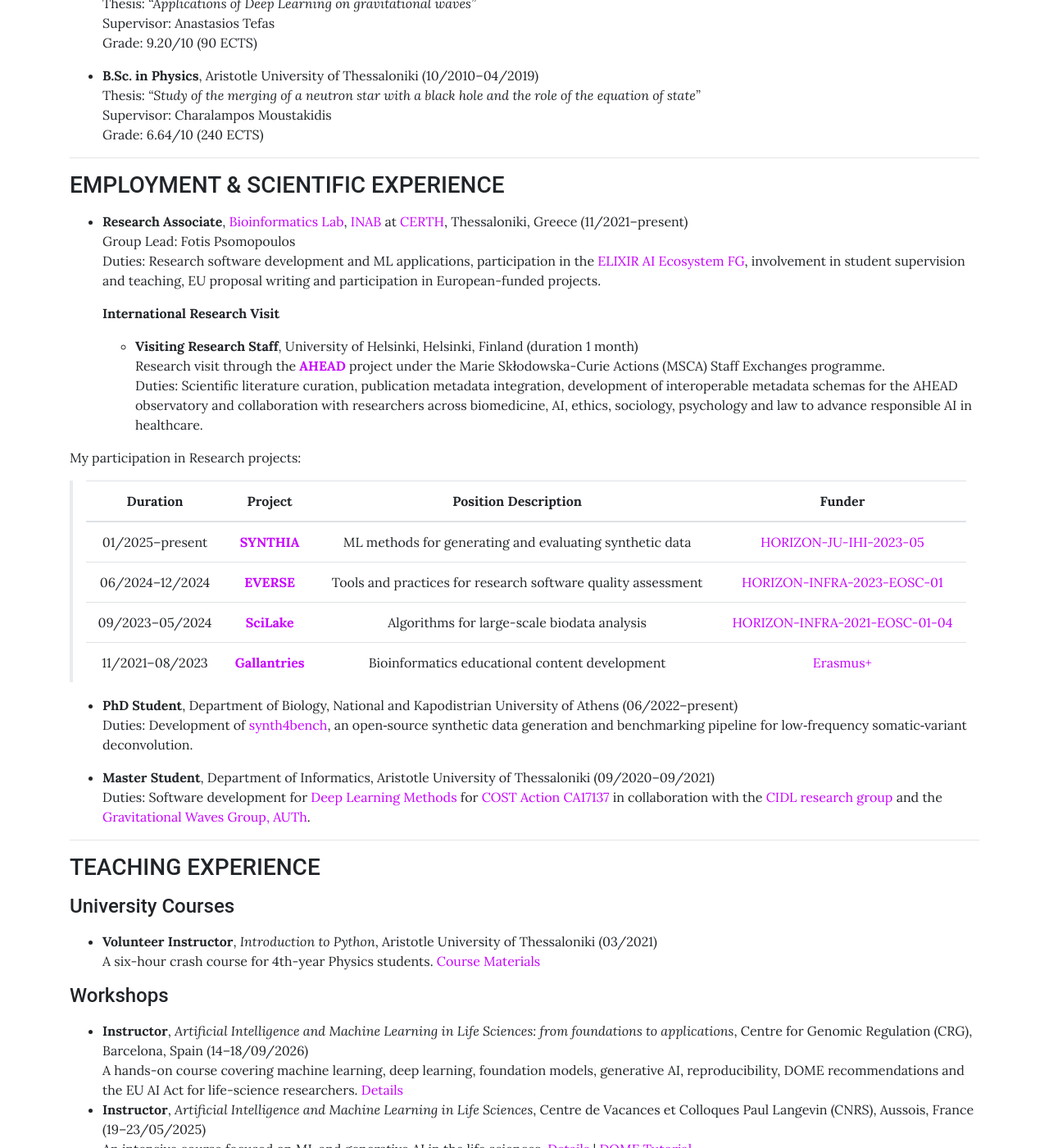
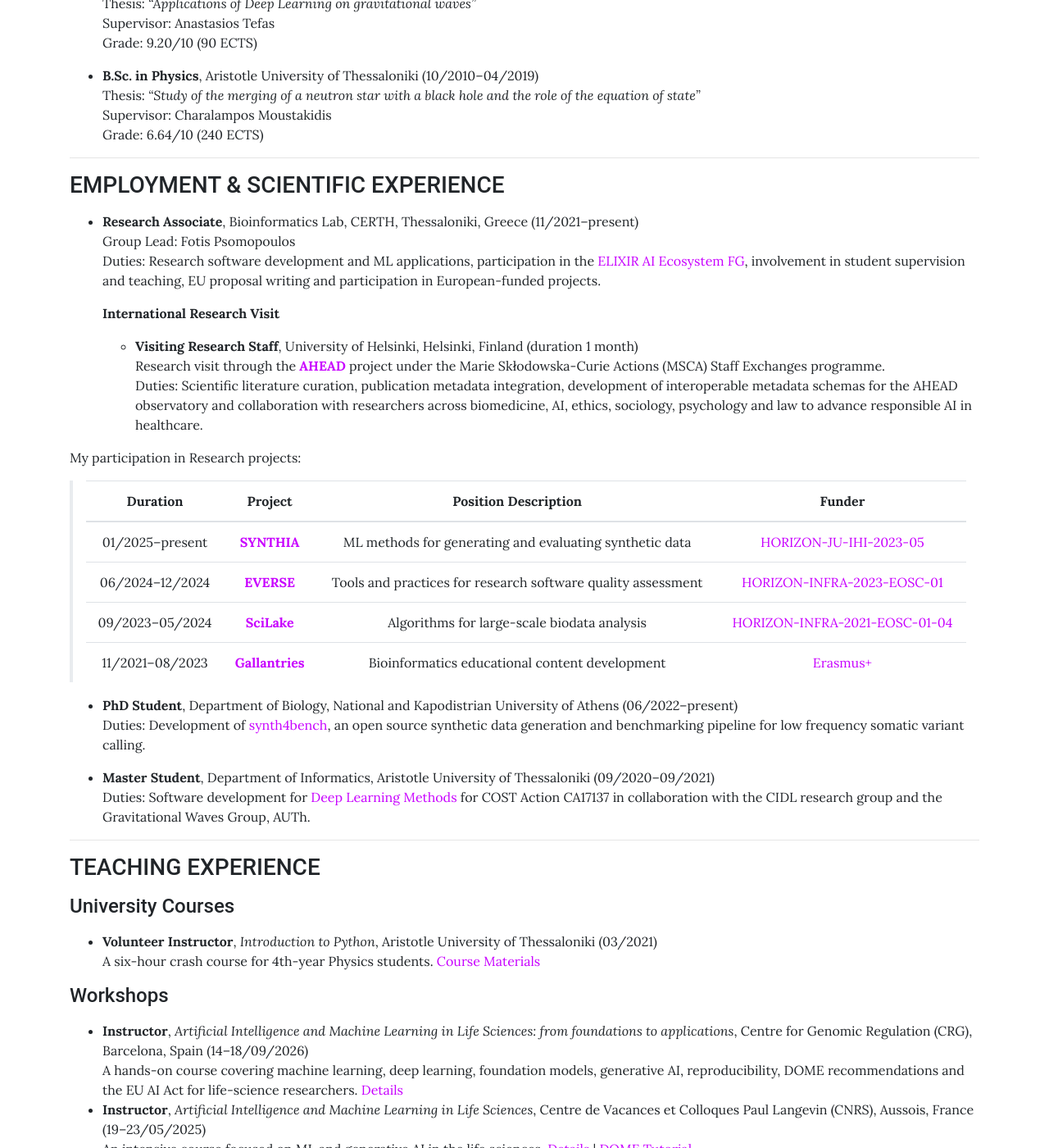
Before and after one commit to sfragkoul/sfragkoul.github.io, a Jekyll site: the page built from pages/CV.md, in a window 1280 px wide and 1400 px high, scrolled down 494 px. Shown: the whole window at 82% size. Built offline with Jekyll 4.4.1, drawn with Linux system fonts in a browser that asks for light colours.

Commit message:
Update CV.md

```diff
--- a/pages/CV.md
+++ b/pages/CV.md
@@ -27,7 +27,7 @@
 ### EMPLOYMENT & SCIENTIFIC EXPERIENCE
 <p style="margin-bottom:15px"></p>
 
-- **Research Associate**, [Bioinformatics Lab](https://biodataanalysisgroup.github.io/), [INAB](https://inab.certh.gr/) at [CERTH](https://www.certh.gr/root.en.aspx), Thessaloniki, Greece (11/2021–present)
+- **Research Associate**, Bioinformatics Lab, CERTH, Thessaloniki, Greece (11/2021–present)
   Group Lead: Fotis Psomopoulos
   Duties: Research software development and ML applications, participation in the [ELIXIR AI Ecosystem FG](https://elixir-europe.org/focus-groups/ai-ecosystem), involvement in student supervision and teaching, EU proposal writing and participation in European-funded projects.
 
@@ -46,10 +46,10 @@
 
 
 - **PhD Student**, Department of Biology, National and Kapodistrian University of Athens (06/2022–present)
-  Duties: Development of [synth4bench](https://github.com/sfragkoul/synth4bench), an open‑source synthetic data generation and benchmarking pipeline for low‑frequency somatic‑variant deconvolution.
+  Duties: Development of [synth4bench](https://github.com/sfragkoul/synth4bench), an open source synthetic data generation and benchmarking pipeline for low frequency somatic variant calling.
 
 - **Master Student**, Department of Informatics, Aristotle University of Thessaloniki (09/2020–09/2021)
-  Duties: Software development for [Deep Learning Methods](https://github.com/sfragkoul/residual-gw-surrogate-modelling)  for [COST Action CA17137](https://www.cost.eu/actions/CA17137/) in collaboration with the [CIDL research group](https://cidl.csd.auth.gr/) and the [Gravitational Waves Group, AUTh](https://niksterg.github.io/gw-group/).
+  Duties: Software development for [Deep Learning Methods](https://github.com/sfragkoul/residual-gw-surrogate-modelling)  for COST Action CA17137 in collaboration with the CIDL research group and the Gravitational Waves Group, AUTh.
 
 
 ---
```
